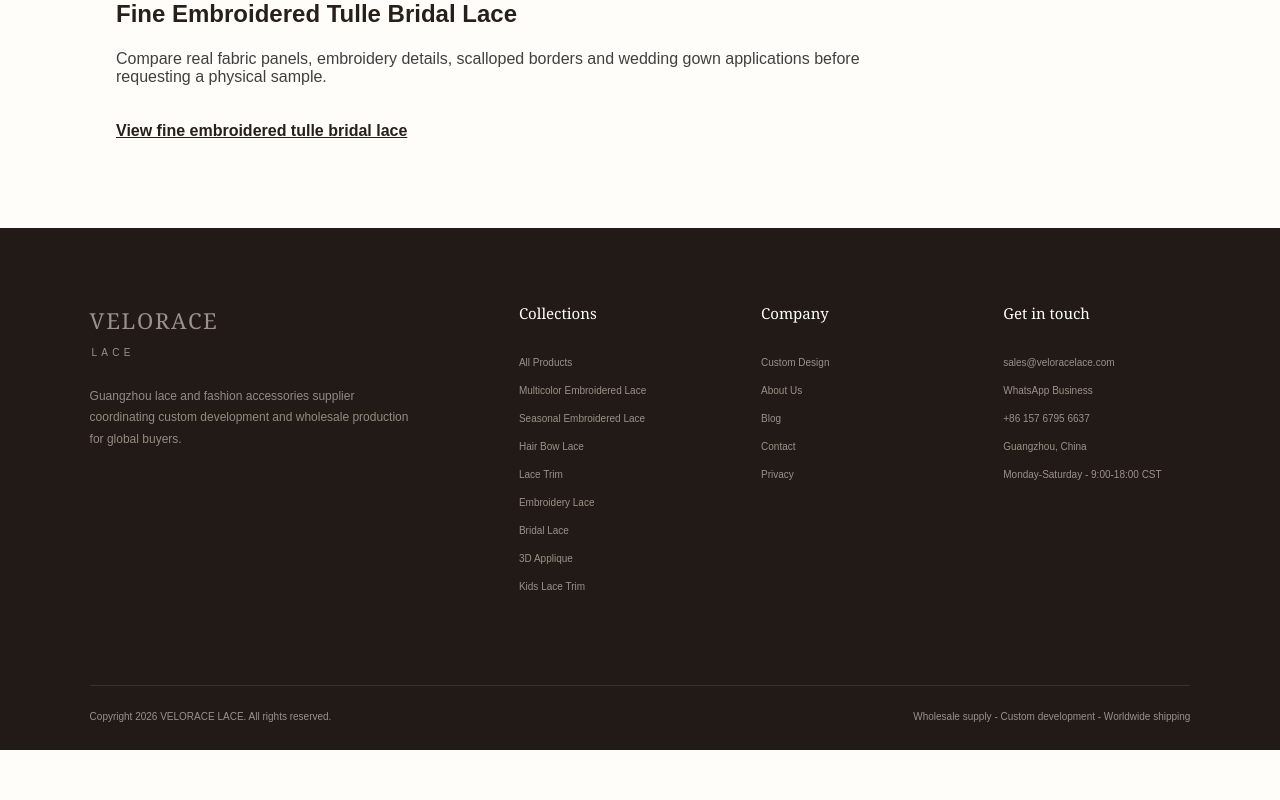
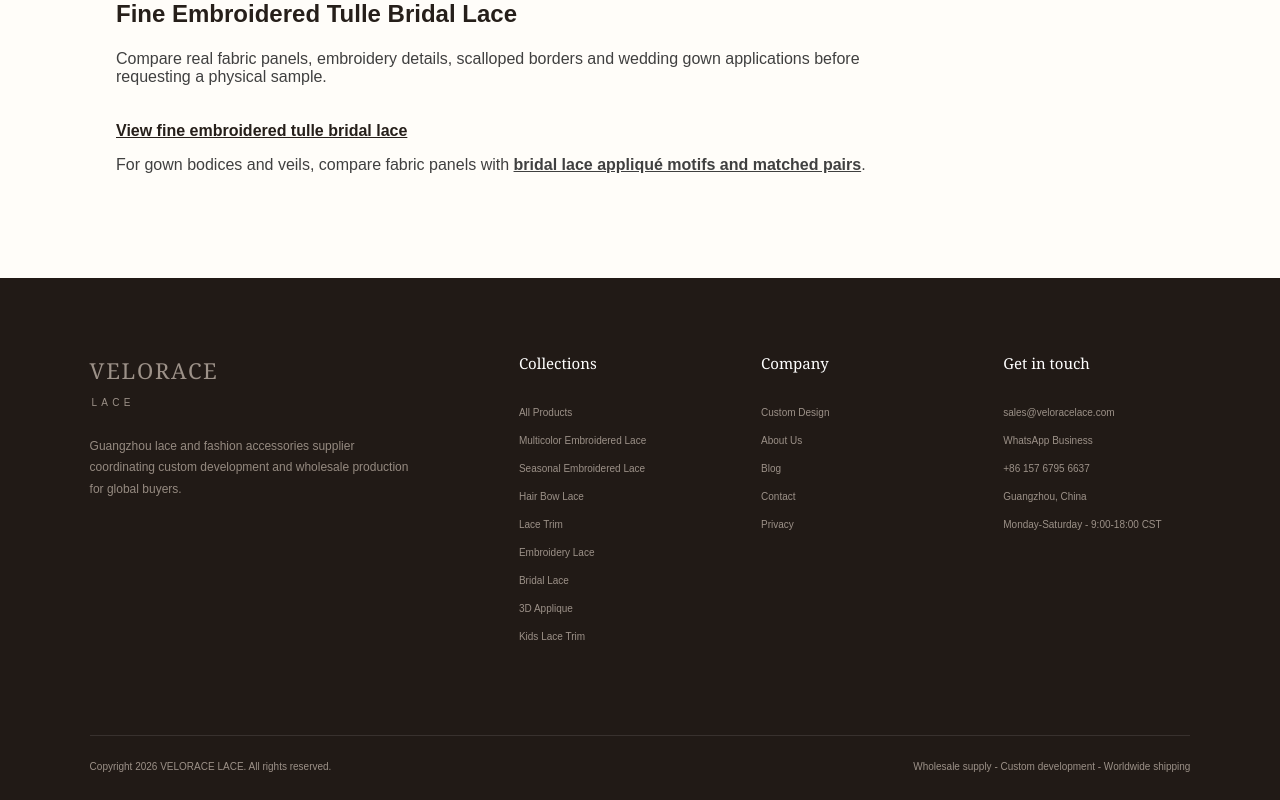
Before and after one commit to linxingwei/lace-b2b-site, a Next.js app: page /bridal-lace in a window 1280 px wide. Shown: the part 7925-8725 px from the top of the page. Before the commit the page ends 8675 px from the top, so only its background shows below. Built offline with nearby package versions, Linux system fonts and the light colour scheme; no server answers.

Commit message:
seo(p2): improve relevant internal links and embroidery lace readability

```diff
--- a/app/bridal-lace/page.tsx
+++ b/app/bridal-lace/page.tsx
@@ -28,7 +28,7 @@ export default function Page() {
         <p className="text-sm font-semibold uppercase tracking-wider">Featured bridal material</p>
         <h2 className="mt-2 text-2xl font-semibold">Fine Embroidered Tulle Bridal Lace</h2>
         <p className="mt-3 max-w-3xl text-neutral-700">Compare real fabric panels, embroidery details, scalloped borders and wedding gown applications before requesting a physical sample.</p>
-        <Link className="mt-5 inline-block font-semibold underline" href="/bridal-lace/embroidered-tulle">View fine embroidered tulle bridal lace</Link>
+        <Link className="mt-5 inline-block font-semibold underline" href="/bridal-lace/embroidered-tulle">View fine embroidered tulle bridal lace</Link><p className="mt-4 text-neutral-700">For gown bodices and veils, compare fabric panels with <Link className="font-semibold underline" href="/bridal-lace-applique">bridal lace appliqué motifs and matched pairs</Link>.</p>
       </div>
     </section>
   </>;
```
